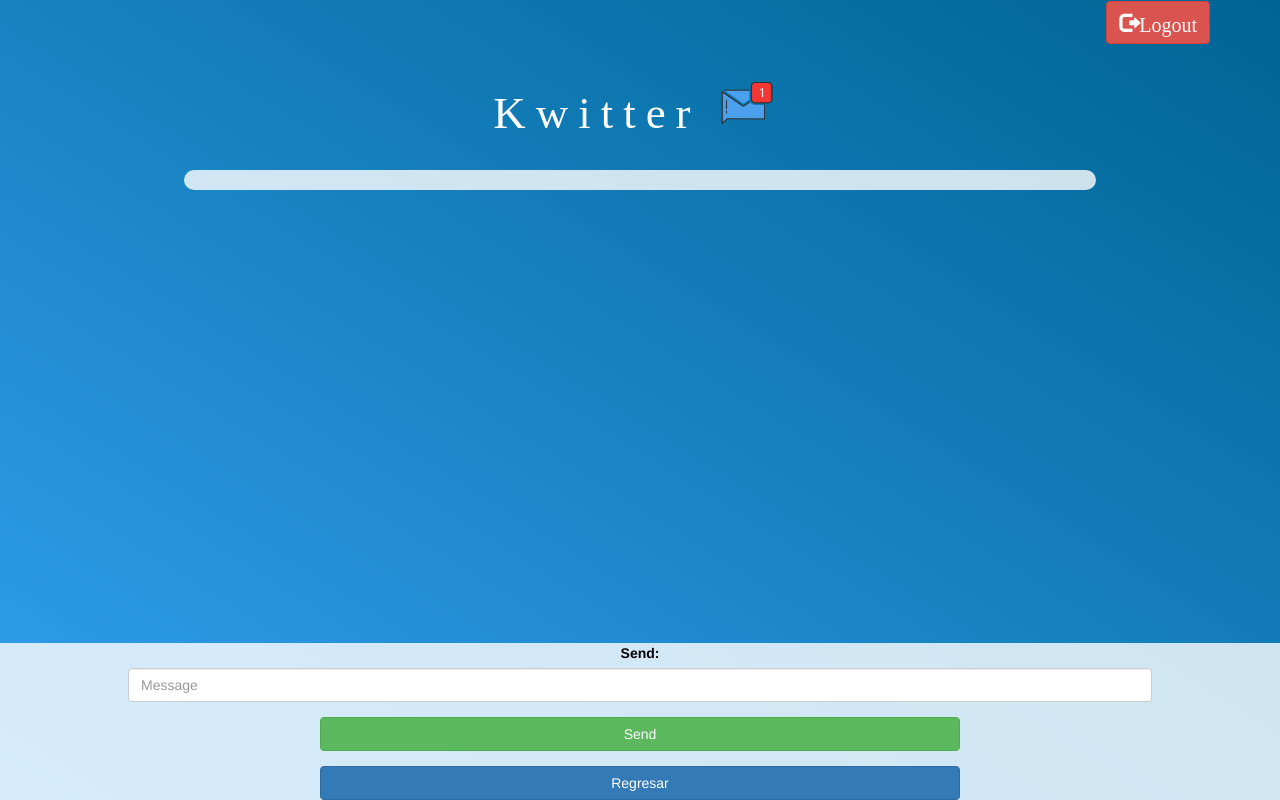
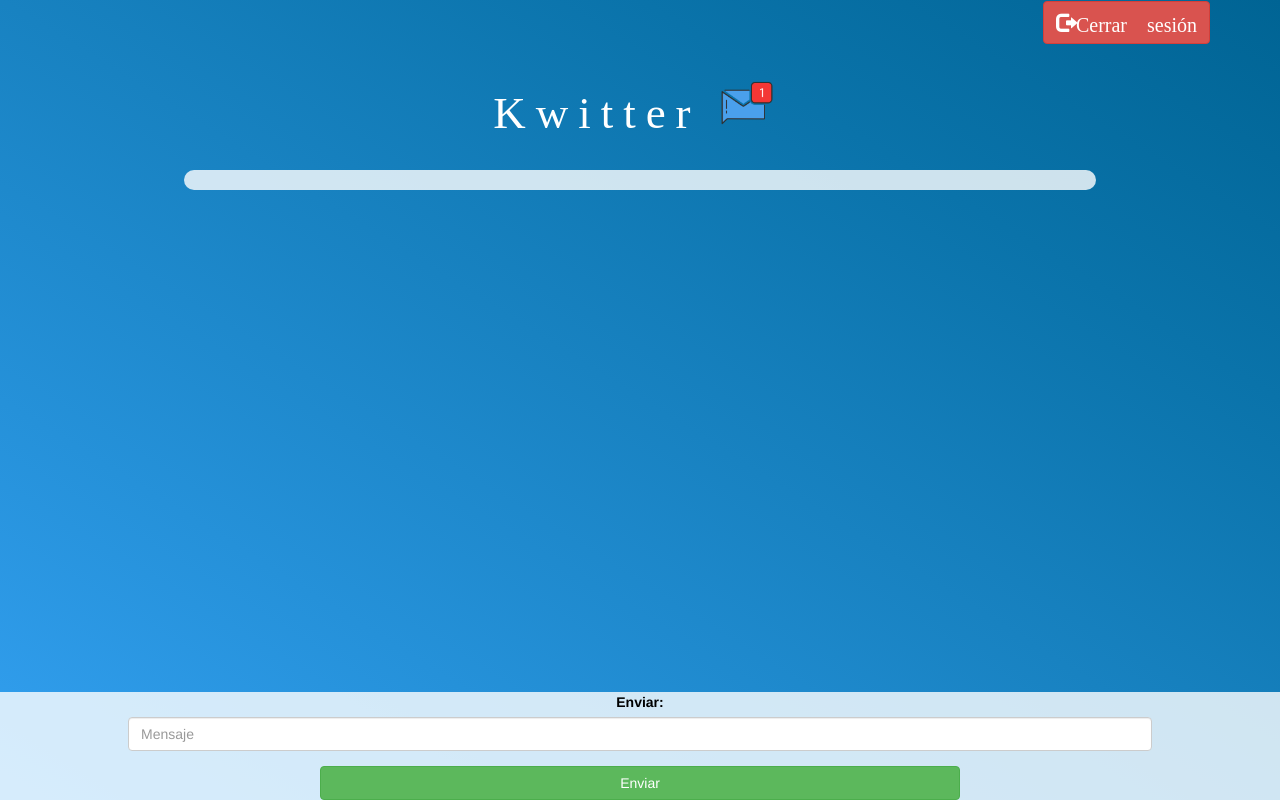
Before and after one commit to ZzalyOreo/Kwitter, a plain HTML site: page kwitter_page.html in a window 1280 px wide. Drawn offline with nearby package versions, Linux system fonts and the light colour scheme; no server answers; a web font is replaced by a local one.

Commit message:
Update kwitter_page.html

```diff
--- a/kwitter_page.html
+++ b/kwitter_page.html
@@ -2,7 +2,7 @@
 <html>
 
 <head>
-    <title>Kwitter Message page</title>
+	<title>Página de mensajes de Kwitter</title>
 	<script src="https://www.gstatic.com/firebasejs/7.6.2/firebase-app.js"></script>
 	<script src="https://www.gstatic.com/firebasejs/7.6.2/firebase-firestore.js"></script>
 	<script src="https://www.gstatic.com/firebasejs/live/3.1/firebase.js"></script>
@@ -21,7 +21,8 @@
 <body>
 
 	<div class="container">
-        <button id="logout" onclick="logout();" class="glyphicon glyphicon-log-out btn btn-danger">Logout</button>
+		<button id="logout" onclick="logout();" class="glyphicon glyphicon-log-out btn btn-danger">Cerrar
+			sesión</button>
 		<center>
 			<h1 class="header">
 				Kwitter
@@ -35,10 +36,9 @@
 
 	<center>
 		<div class="input_div_message_page">
-            <label>Send:</label>
-            <input type="text" id="msg" class="form-control" placeholder="Message">
-            <button onclick="send()" class="btn btn-success">Send</button>
-            <button onclick="regresar()" class="btn btn-primary">Regresar</button>
+			<label>Enviar:</label>
+			<input type="text" id="msg" class="form-control" placeholder="Mensaje">
+			<button onclick="send()" class="btn btn-success">Enviar</button>
 		</div>
 	</center>
 
```
Lines whose indentation alone changed are shown as unchanged.
